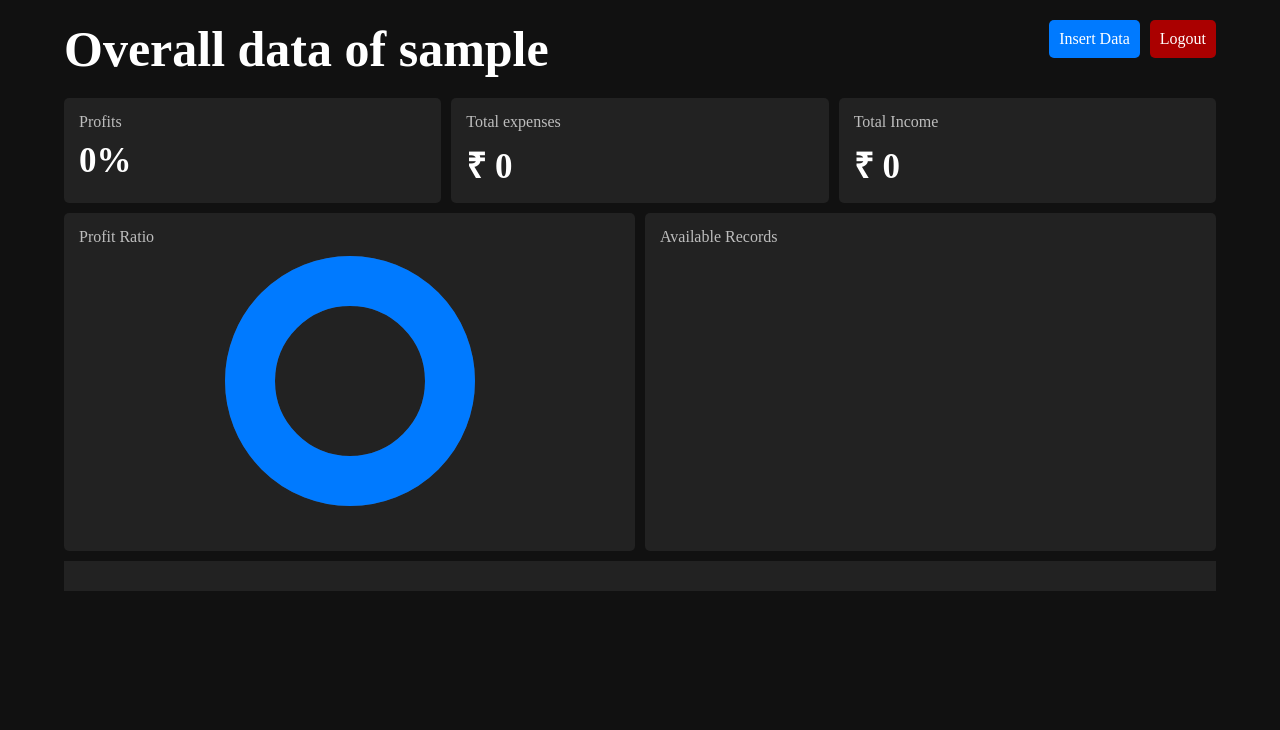
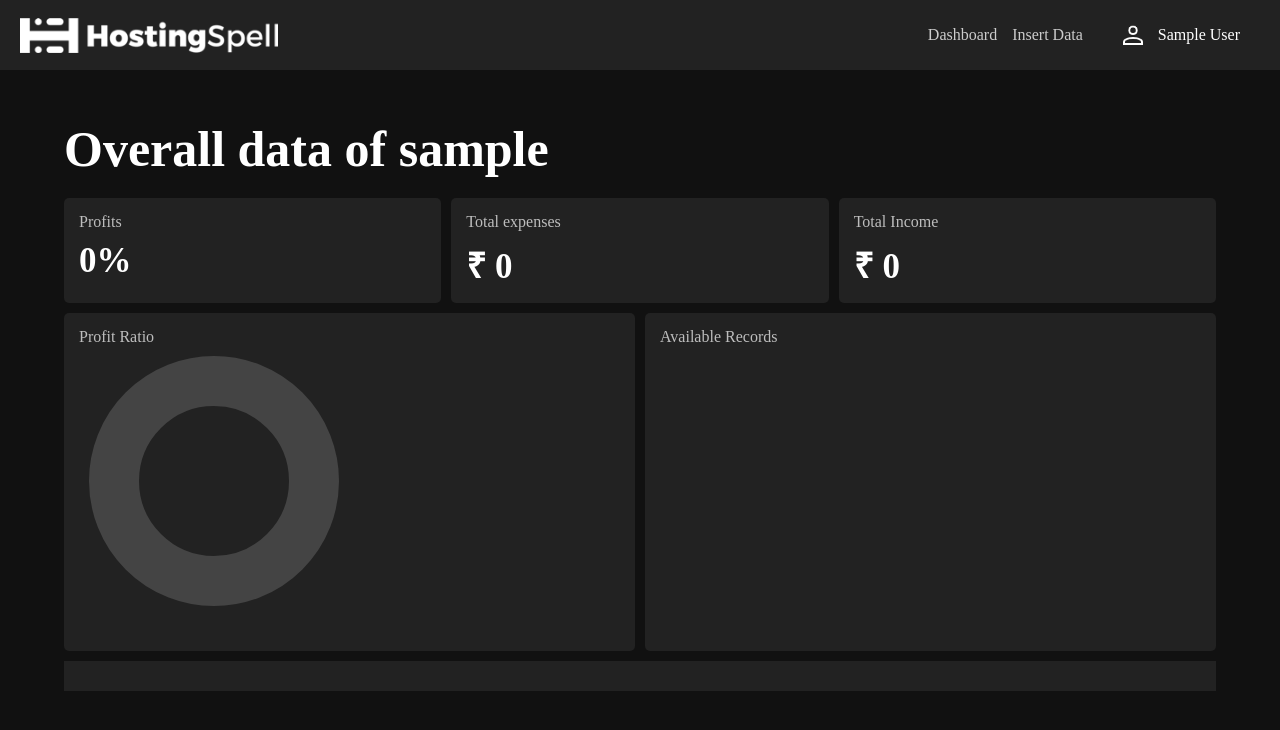
Before and after one commit to Bhavarth005/expense-tracker, a Flask app: page /index in a window 1280 px wide. Shown: the top 730 px of the page. Run offline with Flask 3, Linux system fonts and the light colour scheme; the visitor is signed in with stand-in values (Sample User, id 1); data that the repository does not hold is empty.

Commit message:
Made a ton of changes

```diff
--- a/app.py
+++ b/app.py
@@ -6,7 +6,7 @@ from pymongo.mongo_client import MongoClient
 from pymongo.server_api import ServerApi
 from pymongo import ASCENDING
 from bson import json_util
-from flask import Flask, render_template, request, redirect, url_for, Response
+from flask import Flask, render_template, request, redirect, url_for, Response, flash, get_flashed_messages
 from flask_login import LoginManager, UserMixin, login_user, login_required, logout_user, current_user
 from werkzeug.security import generate_password_hash, check_password_hash
 from pymongo import MongoClient
@@ -34,6 +34,9 @@ class User(UserMixin):
         self.password = user_data['password']
         self.basic_collection_name = user_data["basic_collection_name"]
         self.financial_collection_name = user_data["financial_collection_name"]
+        self.full_name = user_data["full_name"]
+        self.email = user_data["email"]
+        self.mobile_no = user_data["mobile_no"]
 
 @login_manager.user_loader
 def load_user(user_id):
@@ -54,33 +57,37 @@ def create_account():
         username = request.form.get('username')
         password = request.form.get('password')
         c_password = request.form.get('c_password')
+        full_name = request.form.get('full-name')
+        mobile_no = request.form.get('mobile-no')
+        email = request.form.get('email')
 
         #Check if both credenials match
         if password == c_password:
-            return render_template('register.html', err_msg="Credentials don't match", data1=username)
+            flash('Credentials do not match')
+            return render_template('register.html')
 
 
         # Check if the username already exists
         if db.users.find_one({'username': username}):
-            # flash('err_field_1')
-            return render_template('register.html', err_msg="This username is not available!", data1=username)
+            flash('This username is already taken')
+            return render_template('register.html')
 
         # Create a new user document
         user_data = {
             'username': username,
             'password': generate_password_hash(password),  # Hash the password
             'basic_collection_name': "basic_structure_" + username,
-            'financial_collection_name': "financial_records_" + username
+            'financial_collection_name': "financial_records_" + username,
+            'full_name': full_name,
+            'email': email,
+            'mobile_no': mobile_no,
         }
         db.users.insert_one(user_data)
 
         # Retrieve the newly created user's data
         user_data = db.users.find_one({'username': username})
         new_user = User(user_data)
-        # global collection
-        # collection = db["financial_records_"+ username.replace(" ", "_")]
-        # global basic_collection
-        # basic_collection = db["basic_structure_"+ username.replace(" ", "_")]
+
         login_user(new_user)
         return redirect(url_for('index'))
     return render_template('register.html')
@@ -98,16 +105,58 @@ def login():
         user_data = db.users.find_one({'username': username})
 
         if not user_data:
-            # flash("err_field_1")
-            return render_template('login.html', err_msg='Username does not exist', data1=username)
+            flash("User does not exists")
+            return render_template('login.html')
 
         if check_password_hash(user_data['password'], password):
             user = User(user_data)
             login_user(user)
             return redirect(url_for('index'))
         else:
+            flash("Wrong password")
             return render_template('login.html', err_msg="Wrong password", data1=username)
     return render_template('login.html')
+
+
+
+@app.route("/edit-profile", methods=["GET", "POST"])
+@login_required
+def edit_profile():
+    if request.method == 'POST':
+        username = current_user.username
+        password = request.form.get('password')
+        full_name = request.form.get('full-name')
+        mobile_no = request.form.get('mobile-no')
+        email = request.form.get('email')
+
+        if check_password_hash(current_user.password, password):
+            update_query_result = db.users.update_one({"username": username}, {"$set": {
+                "full_name": full_name,
+                "email": email,
+                "mobile_no": mobile_no
+            }})
+
+            print(update_query_result.modified_count)
+
+            if update_query_result.modified_count > 0:
+                flash("Details Updated")
+                return redirect(url_for('index'))
+            else:
+                flash("Could not update details, update query failed")
+                return redirect(url_for('index'))
+        else:
+            flash("Wrong password")
+            return render_template("edit-profile.html",
+                           usrname=username,
+                           full_name=full_name,
+                           email=email,
+                           mobile_no=mobile_no)
+
+    return render_template("edit-profile.html",
+                           usrname=current_user.username,
+                           full_name=current_user.full_name,
+                           email=current_user.email,
+                           mobile_no=current_user.mobile_no)
 
 @app.route('/logout')
 @login_required
@@ -185,6 +234,17 @@ def overall_data():
             "profit-ratio": 0
         }), content_type='application/json')
 
+@app.route("/delete-account", methods=["GET", "POST"])
+@login_required
+def delete_account():
+    if request.method == "POST":
+        collection.drop();
+        basic_collection.drop()
+        db.users.delete_one({"username": current_user.username})
+        logout_user()
+        flash("Your account has been deleted")
+        return render_template("login.html")
+    return render_template("delete-account.html")
 
 @app.route('/view', methods=['GET'])
 @login_required
@@ -288,12 +348,12 @@ def sorted_expenses_loc(month):
 
     return Response(json.dumps(expenses_by_location, default=json_util.default), content_type='application/json')
 
-@app.route("/top-cats", methods=["GET"])
+@app.route("/top-cats-overall", methods=["GET"])
 @login_required
 def top_cats():
     categories_expenses = defaultdict(float)
 
-# Iterate through documents in the collection
+    # Iterate through documents in the collection
     for document in collection.find():
         for category in document['categories']:
             for expense in category['expenses']:
@@ -307,6 +367,27 @@ def top_cats():
         data[category] = expense
 
     return Response(json.dumps(data, default=json_util.default), content_type='application/json')
+
+@app.route("/top-cats/<month>", methods=["GET"])
+@login_required
+def top_cats_month(month):
+    categories_expenses = defaultdict(float)
+
+    # Iterate through documents in the collection
+    for document in collection.find({"date": month}):
+        for category in document['categories']:
+            for expense in category['expenses']:
+                categories_expenses[category['name']] += expense['amt_inr']
+
+    # Create a dictionary to store all categories and their expenses
+    data = {}
+
+    # Populate the data dictionary with categories and expenses
+    for category, expense in categories_expenses.items():
+        data[category] = expense
+
+    return Response(json.dumps(data, default=json_util.default), content_type='application/json')
+
 
 @app.route('/index', methods=['GET'])
 @login_required
--- /dev/null
+++ b/static/nav.css
@@ -0,0 +1,91 @@
+nav{
+    background: #222;
+    position: fixed;
+    display: flex;
+    top: 0;
+    padding: 0 20px;
+    justify-content: space-between;
+    box-sizing: border-box;
+    width: 100%;
+    z-index: 99;
+}
+
+nav .left{
+    display: flex;
+    align-items: center;
+}
+
+nav .left img{
+    height: 50%;
+}
+
+nav .right{
+    display: flex;
+    align-items: center;
+    gap: 15px;
+}
+
+nav .right a{
+    text-decoration: none;
+    color: #ccc;
+    line-height: 100%;
+    padding: 20px 0;
+}
+
+nav .right .profile{
+    display: flex;
+    gap: 10px;
+    align-items: center;
+    padding: 20px;
+}
+
+nav.user-menu-open .profile{
+    background: #111;
+}
+
+nav .right .profile:hover{
+    cursor: pointer;
+}
+
+nav .right .profile-pic{
+    height: 30px;
+    width: 30px;
+    border-radius: 50%;
+    background: url("profile.png");
+    background-size: cover;
+    filter: invert(1);
+}
+
+nav .right a:hover{
+    color: #fff;
+}
+
+nav .user-menu{
+    position: fixed;
+    flex-direction: column;
+    display: flex;
+    background: #444;
+    right: 20px;
+    overflow: hidden;
+    top: 70px;
+    display: none;
+    transition: 0.3s ease;
+}
+
+nav .user-menu a{
+    color: #ccc;
+    text-decoration: none;
+    padding: 15px 20px;
+}
+
+nav .user-menu a:hover{
+    background: #383838;
+}
+
+nav.user-menu-open .user-menu{
+    display: flex;
+}
+
+.top-data{
+    margin-top: 100px !important;
+}
--- a/templates/index.html
+++ b/templates/index.html
@@ -7,18 +7,16 @@
     <title>Dashboard</title>
     <script src="{{ url_for('static', filename='donut.js') }}" defer></script>
     <link rel="stylesheet" href="{{url_for('static', filename = 'dashboard.css')}}">
+    <link rel="stylesheet" href="{{url_for('static', filename = 'nav.css')}}">
     <link rel="preconnect" href="https://fonts.googleapis.com">
     <link rel="preconnect" href="https://fonts.gstatic.com" crossorigin>
     <link href="https://fonts.googleapis.com/css2?family=Ubuntu:ital,wght@0,300;0,400;0,500;0,700;1,300;1,400;1,500;1,700&display=swap" rel="stylesheet">
 </head>
 <body>
+    {% include 'nav-bar.html' %}
     <div class="container">
         <div class="top-data">
             <h1 id="title"></h1>
-            <div class="btns">
-                <a class="logout insert" href="{{url_for('insert_frontend')}}">Insert Data</a>
-                <a class="logout" href="{{url_for('logout')}}">Logout</a>
-            </div>
         </div>
     <div class="top-cards-container">
         <div class="card profit">
@@ -37,10 +35,12 @@
         <div class="list-container">
             <div class="left">
                 <p>Profit Ratio</p>
-                <div class="graph">
-                    <h1 id="percent_display"></h1>
-                    <div class="donut"></div>
-                    <div class="donut-bg"></div>
+                <div class="graph-list-container">
+                    <div class="graph">
+                        <h1 id="percent_display"></h1>
+                        <div class="donut-bg" id="donut-bg"></div>
+                    </div>
+                    <div class="list"></div>
                 </div>
             </div>
             <div class="right">
@@ -83,6 +83,48 @@
             }
         }
         let overall_data = {}
+
+        let lastSlice = null;
+        let lastPercent;
+
+        function rand_int(start, end){
+            return Math.floor(Math.random() * (end - start + 1)) + start;
+        }
+
+        function get_legend(text, color){
+            let div = document.createElement("div");
+            div.style.height = "20px";
+            div.style.width = "20px";
+            div.style.background = color;
+
+            let p = document.createElement("p");
+            p.appendChild(div);
+            p.innerHTML += text;
+
+            return p;
+        }
+
+        function add_slice(percent, color){
+            console.log(percent);
+            let graph = document.querySelector(".graph");
+            let donut_bg = document.querySelector(".donut-bg");
+
+            let new_donut = document.createElement("div");
+            new_donut.className = "donut";
+            new_donut.style.clipPath = get_clip_path(percent);
+            new_donut.style.borderColor = color;
+            new_donut.style.position = "absolute";
+
+            if(lastSlice){
+                graph.insertBefore(new_donut, lastSlice);
+            }else{
+                graph.appendChild(new_donut);
+            }
+            lastSlice = new_donut;
+        }
+
+        let total_income;
+
         fetch("/get-overall-data").then(response => {
             return response.json()
         }).then(data => {
@@ -91,10 +133,8 @@
             document.querySelector(".expenses h1").innerText = "₹ " + data["total-expense"];
             document.querySelector(".income h1").innerText = "₹ " + data["total-income"];
 
-            update_percent(parseFloat(data["profit-ratio"]));
-            percent_display.innerText = data["profit-ratio"] + "%";
+            total_income = parseInt(data["total-income"]);
         });
-
 
         let list = document.querySelector(".records-list");
 
@@ -163,6 +203,32 @@
             console.log("Loading data " + month);
         }
 
+        fetch("/top-cats-overall").then(res => {
+            return res.json()
+        }).then(data => {
+            let static_percent = 0;
+
+            let list = document.querySelector(".graph-list-container .list");
+
+            for(const cat in data){
+                let amount = data[cat];
+                static_percent += (amount * 100)/total_income;
+                console.log(static_percent);
+
+                let random_color = `rgb(${rand_int(0, 255)}, ${rand_int(0, 255)}, ${rand_int(0, 255)})`;
+                add_slice(static_percent, random_color);
+
+                list.appendChild(get_legend(cat + ` (${(amount * 100)/total_income}%)`, random_color));
+            }
+            list.appendChild(get_legend("Profit", "#444"));
+        })
+
     </script>
+
+    {% with msg=get_flashed_messages() %}
+    {% if msg[0]  %}
+        <script>alert("{{ msg[0] }}")</script>
+    {% endif %}
+    {% endwith %}
 </body>
 </html>
--- a/templates/insert-data.html
+++ b/templates/insert-data.html
@@ -5,6 +5,7 @@
     <meta name="viewport" content="width=device-width, initial-scale=1.0">
     <title>Document</title>
     <link rel="stylesheet" href="{{ url_for('static', filename='style.css') }}">
+    <link rel="stylesheet" href="{{ url_for('static', filename='nav.css') }}">
     <script src="{{ url_for('static', filename='script.js') }}" defer></script>
     <style>
         :root{
@@ -14,9 +15,9 @@
     </style>
 </head>
 <body>
+    {% include 'nav-bar.html' %}
     <div class="top-data">
         <h1>Insert Data</h1>
-        <a href="{{ url_for('index') }}">Dashboard</a>
     </div>
     <div class="container">
         Month: <p class="display-date" id="date-field"></p><br>
--- /dev/null
+++ b/templates/nav-bar.html
@@ -0,0 +1,44 @@
+<nav>
+    <div class="left">
+        <img src="{{ url_for('static', filename='hostingspell-white.png') }}" alt="HostingSpell Logo">
+    </div>
+    <div class="right">
+        <a href="{{ url_for('index') }}">Dashboard</a>
+        <a href="{{ url_for('insert_frontend') }}">Insert Data</a>
+        <div class="profile" onclick="open_menu()">
+            <div class="profile-pic"></div>
+            <p>{{ current_user.full_name }}</p>
+        </div>
+    </div>
+
+    <div class="user-menu">
+        <a href="{{ url_for('edit_profile') }}">Change Profile</a>
+        <a href="{{ url_for('delete_account') }}">Delete Account</a>
+        <a href="{{ url_for('logout') }}">Logout</a>
+    </div>
+
+    <script>
+        let overlay;
+        let profile = document.querySelector(".profile");
+
+        function open_menu(){
+            profile.setAttribute("onclick", "close_menu()");
+            document.querySelector("nav").classList.add("user-menu-open");
+            overlay = document.createElement("div");
+            overlay.style.height = "100vh";
+            overlay.style.width = "100vw";
+            overlay.style.background = "#0008";
+            overlay.style.position = "fixed";
+            overlay.style.top = "0";
+            overlay.style.left = "0";
+            overlay.onclick = () => {close_menu()}
+            document.body.appendChild(overlay);
+        }
+
+        function close_menu(){
+            profile.setAttribute("onclick", "open_menu()");
+            overlay.remove();
+            document.querySelector("nav").classList.remove("user-menu-open");
+        }
+    </script>
+</nav>
```
Also changed, not shown: static/edit-profile.css (added, +32 -0 lines), static/login.css (+11 -6 lines), static/script.js (+6 -1 lines), static/style.css (+11 -2 lines), templates/delete-account.html (added, +44 -0 lines), templates/edit-data.html (+32 -4 lines), templates/edit-profile.html (added, +36 -0 lines), templates/login.html (+6 -1 lines), templates/register.html (+11 -0 lines), templates/view-month.html (+4 -4 lines), static/hostingspell-white.png (added), static/profile.png (added).
